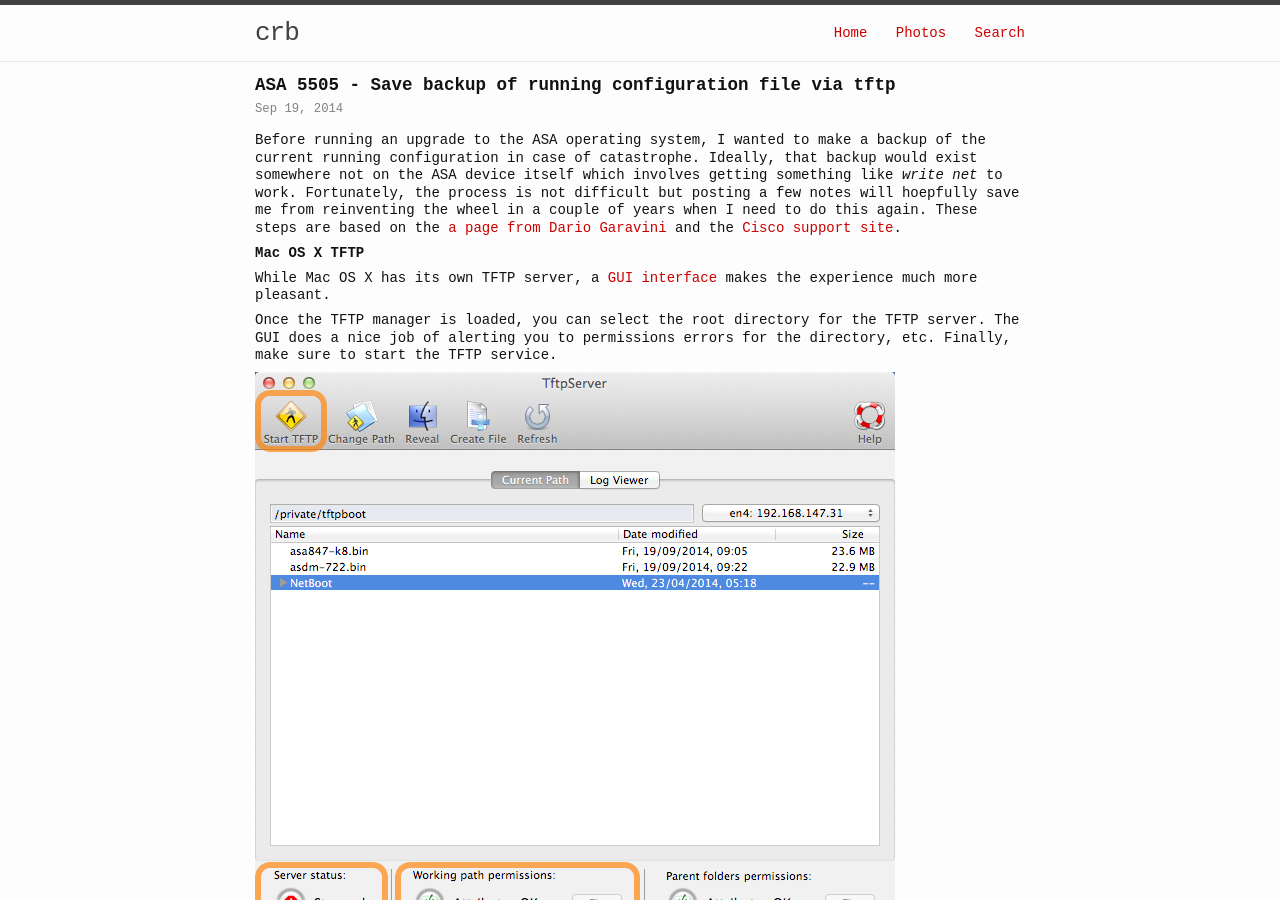
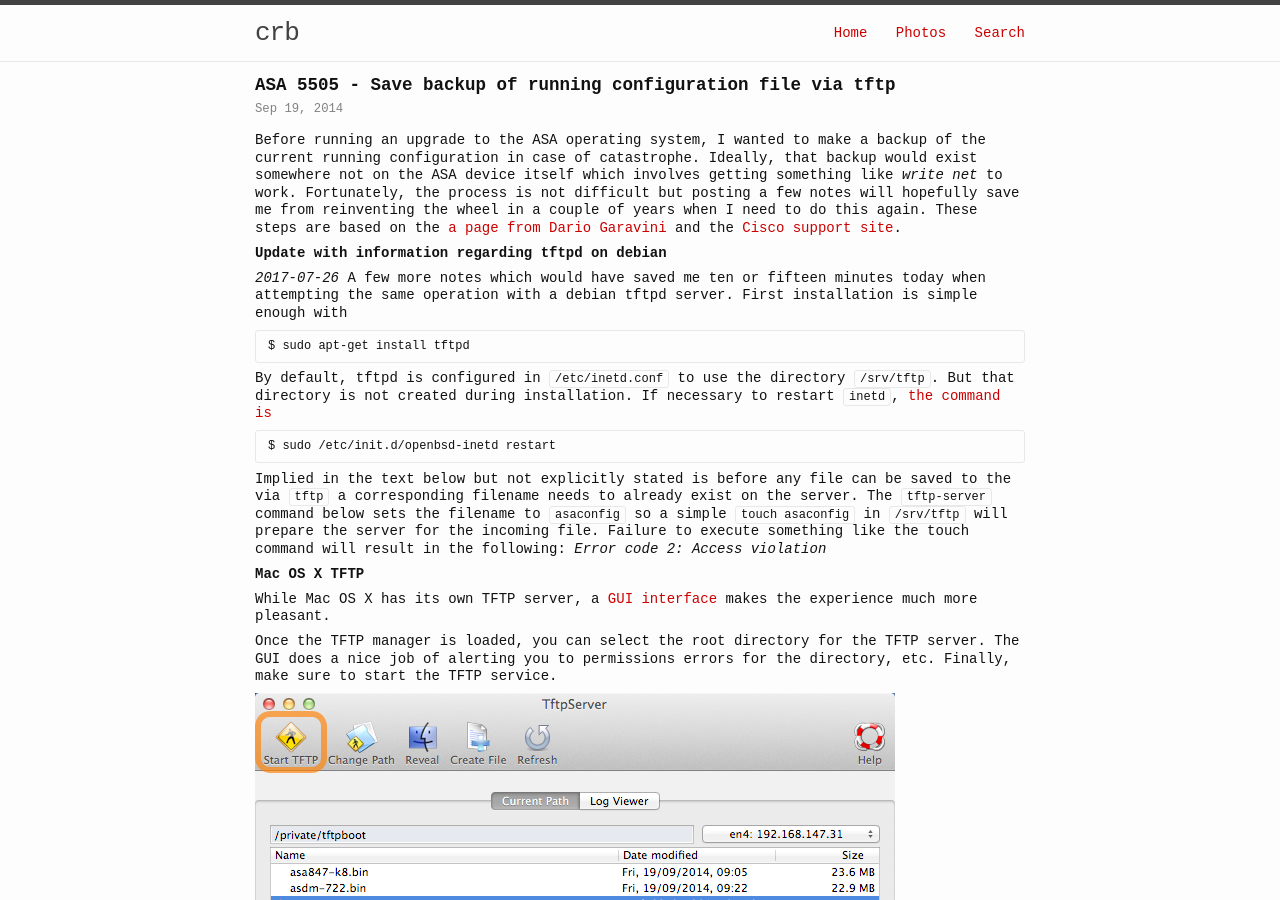
Before and after one commit to kujhawk94/kujhawk94.github.io, a Jekyll site: the page built from _posts/2014-09-19-asa5505-save-backup.md, in a window 1280 px wide and 900 px high. Built offline with Jekyll 4.4.1, drawn with Linux system fonts in a browser that asks for light colours; some of the changed text lies outside the part shown.

Commit message:
Update tftp save with directions for debian server

````diff
--- a/_posts/2014-09-19-asa5505-save-backup.md
+++ b/_posts/2014-09-19-asa5505-save-backup.md
@@ -2,11 +2,24 @@
 layout: post
 title:  "ASA 5505 - Save backup of running configuration file via tftp"
 date:   2014-09-19
+last_modified:  2017-07-26
 categories: cisco
 redirect_from: "/archives/173"
 ---
 
-Before running an upgrade to the ASA operating system, I wanted to make a backup of the current running configuration in case of catastrophe.  Ideally, that backup would exist somewhere not on the ASA device itself which involves getting something like *write net* to work.  Fortunately, the process is not difficult but posting a few notes will hoepfully save me from reinventing the wheel in a couple of years when I need to do this again.  These steps are based on the [a page from Dario Garavini](http://www.dariogaravini.com/update-cisco-ios-tftp-os-x-mavericks/) and the [Cisco support site](http://www.cisco.com/c/en/us/support/docs/security/pix-500-series-security-appliances/70771-backup-restore-pix-configure.html).
+Before running an upgrade to the ASA operating system, I wanted to make a backup of the current running configuration in case of catastrophe.  Ideally, that backup would exist somewhere not on the ASA device itself which involves getting something like *write net* to work.  Fortunately, the process is not difficult but posting a few notes will hopefully save me from reinventing the wheel in a couple of years when I need to do this again.  These steps are based on the [a page from Dario Garavini](http://www.dariogaravini.com/update-cisco-ios-tftp-os-x-mavericks/) and the [Cisco support site](http://www.cisco.com/c/en/us/support/docs/security/pix-500-series-security-appliances/70771-backup-restore-pix-configure.html).
+
+## Update with information regarding tftpd on debian
+*2017-07-26*  A few more notes which would have saved me ten or fifteen minutes today when attempting the same operation with a debian tftpd server.  First installation is simple enough with
+```
+$ sudo apt-get install tftpd
+```
+By default, tftpd is configured in `/etc/inetd.conf` to use the directory `/srv/tftp`.  But that directory is not created during installation.  If necessary to restart `inetd`, [the command is](http://imranasghar.blogspot.com/2008/09/how-to-setup-tftp-server-on-debian.html)
+```
+$ sudo /etc/init.d/openbsd-inetd restart
+```
+
+Implied in the text below but not explicitly stated is before any file can be saved to the via `tftp` a corresponding filename needs to already exist on the server.  The `tftp-server` command below sets the filename to `asaconfig` so a simple `touch asaconfig` in `/srv/tftp` will prepare the server for the incoming file.  Failure to execute something like the touch command will result in the following:  *Error code 2: Access violation*
 
 ## Mac OS X TFTP
 
````
